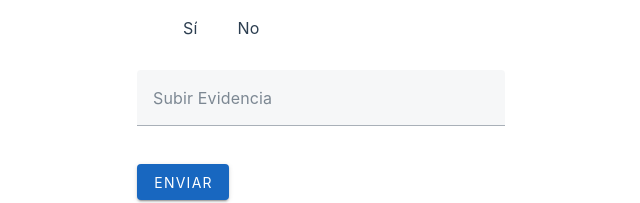
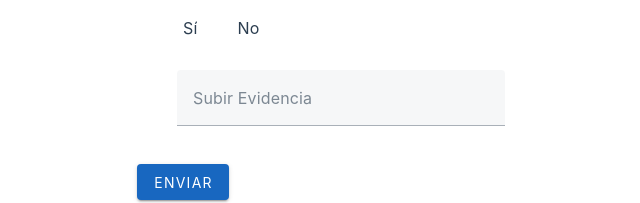
Before and after one commit to bandatos/escalerasSurvey, a Vue app: page / in a window 1280 px wide. Both pictures are taken after a click on the label "No". Shown: the part 471-674 px from the top of the page, without its empty margins (319-959 px from the left). Built offline with nearby package versions, Linux system fonts and the light colour scheme.

Commit message:
fix(Form.vue): Replace TextField with v-file-input for evidence upload

```diff
--- a/src/components/Form.vue
+++ b/src/components/Form.vue
@@ -133,11 +133,11 @@ const handleSubmit = async () => {
         <v-radio label="Sí" value="true"></v-radio>
         <v-radio label="No" value="false"></v-radio>
       </v-radio-group>
-      <TextField
+      <v-file-input
         v-if="isWorking === 'false'"
         v-model="evidenceImage"
         :label="'Subir Evidencia'"
-      ></TextField>
+      ></v-file-input>
 
       <!-- Submit button with loading state -->
       <Button
```
